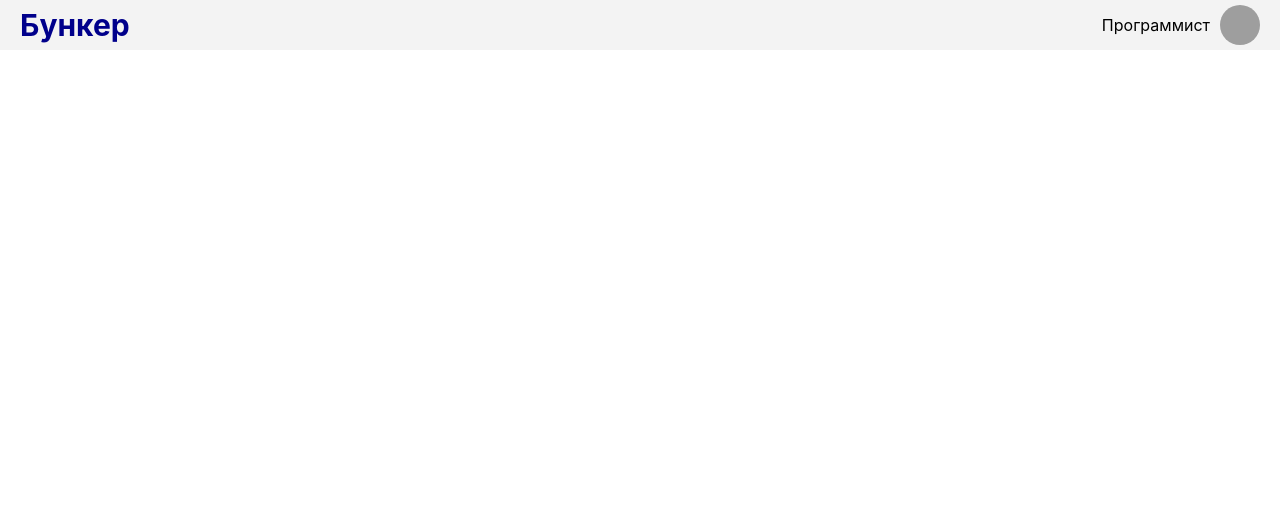
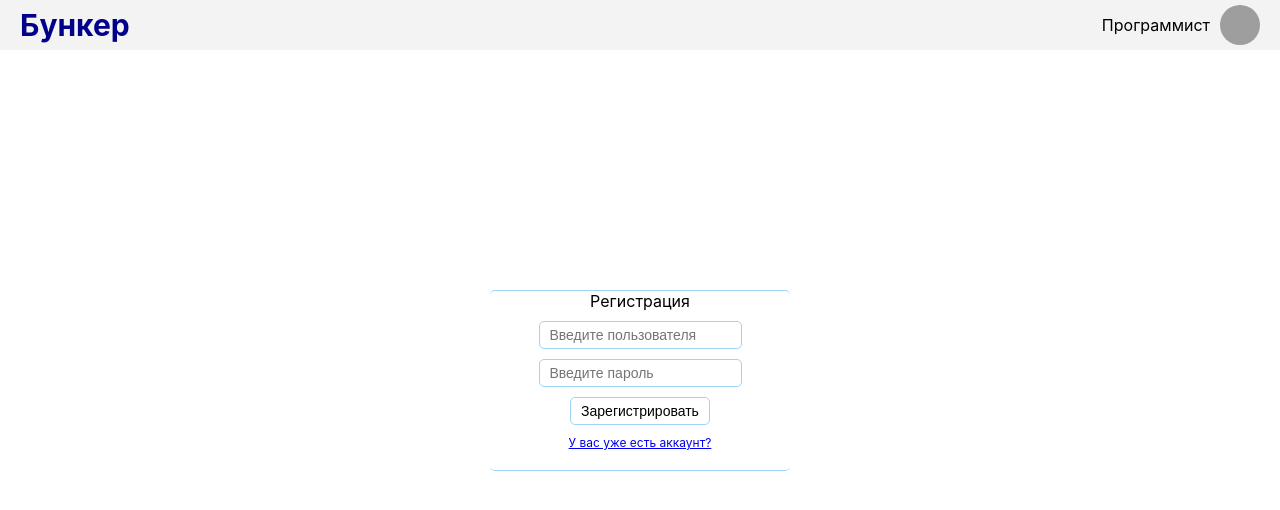
Before and after one commit to ProSysYo/bunker, a React (Create React App) app in the folder client/: page /login in a window 1280 px wide. Shown: the top 510 px of the page. Built offline with nearby package versions, Linux system fonts and the light colour scheme; grey boxes are pictures that could not be loaded.

Commit message:
editing the registration page

```diff
--- a/client/src/App.css
+++ b/client/src/App.css
@@ -1,5 +1,11 @@
 .container{
   display: flex;
+}
+
+.containerCenter{
+  display: flex;
+  align-items: center;
+  justify-content: center;
 }
 
 .pages{
@@ -10,3 +16,24 @@
   text-decoration: none;
   color: inherit;
 }
+
+input{
+  outline: none;
+  border: 1px solid rgb(159, 212, 243);
+  font-size: 14px;
+  padding: 5px 10px 5px 10px;
+  border-radius: 5px;
+}
+
+button{
+  border: 1px solid rgb(159, 212, 243);
+  padding: 5px 10px 5px 10px;
+  background-color: inherit;
+  border-radius: 5px;
+  font-size: 14px;
+}
+
+button:hover{
+  cursor: pointer;
+  background-color: rgba(159, 212, 243, 0.1);
+}
--- a/client/src/App.js
+++ b/client/src/App.js
@@ -5,7 +5,7 @@ import { useSelector } from "react-redux";
 import Topbar from "./components/Topbar/Topbar"
 import Sidebar from "./components/Sidebar/Sidebar"
 import Home from "./pages/Home/Home"
-import Registration from "./pages/Registration"
+import Registration from "./pages/Registration/Registration"
 
 function App() {
     const isLoggedIn = useSelector(state => state.auth.isLoggedIn)
@@ -18,22 +18,18 @@ function App() {
                     <Sidebar />
                     <div className="pages">
                         <Switch>
-                            <Route exact path="/">
-                                <Home />
-                            </Route>
-                            <Route path="/registration">
-                                <Registration />
-                            </Route>
+                            <Route exact path="/" component={Home}/>
+                            <Redirect to='/'/>
                         </Switch>
                     </div>
 
                 </div>
                 :
-                <div>
+                <div className="containerCenter">
                     <Switch>
-                        <Route path="/registration">
-                            <Registration />
-                        </Route>
+                        <Route path="/registration" component={Registration}/>
+                        <Route path="/login" component={Registration}/>
+                        <Redirect to='/registration'/>
                     </Switch>
                 </div>
             }
--- a/client/src/pages/Registration.jsx
+++ /dev/null
@@ -1,20 +0,0 @@
-import React, { useState } from 'react'
-import { useDispatch } from 'react-redux'
-import { registration } from '../redux/actions/auth'
-
-const Registration = () => {
-    const [username, setUsername] = useState("")
-    const [password, setPassword] = useState("")
-    const dispatch = useDispatch()
-
-    return (
-        <div className='authorization'>
-            <div>Регистрация</div>
-            <input value={username} onChange={(e)=>setUsername(e.target.value)} type="text" placeholder="Введите пользователя..."/>
-            <input value={password} onChange={(e)=>setPassword(e.target.value)} type="password" placeholder="Введите пароль..."/>
-            <button onClick={() => dispatch(registration(username, password))}>Войти</button>
-        </div>
-    );
-}
-
-export default Registration
--- /dev/null
+++ b/client/src/pages/Registration/Registration.css
@@ -0,0 +1,27 @@
+.registration{
+    display: flex;
+    align-items: center;
+    justify-content: center;
+    margin-top: 30vh;
+    flex-direction: column;
+    border-radius: 5px;
+    border-bottom: 1px solid rgb(159, 212, 243);
+    border-top: 1px solid rgb(159, 212, 243);
+    width: 300px;
+}
+
+.registrationForm{
+    display: flex;
+    flex-direction: column;
+    margin: 10px 0 10px 0;
+    align-items: center;
+}
+
+.registrationForm>*{
+    margin-bottom: 10px;
+}
+
+.toLoginLink{
+    font-size: 12px;
+    margin-bottom: 10px;
+}
--- /dev/null
+++ b/client/src/pages/Registration/Registration.jsx
@@ -0,0 +1,42 @@
+import React, { useState } from 'react'
+import { useDispatch } from 'react-redux'
+import { Link } from 'react-router-dom'
+
+import { registration } from '../../redux/actions/auth'
+
+import './Registration.css'
+
+const Registration = () => {
+    const [username, setUsername] = useState("")
+    const [password, setPassword] = useState("")
+    const dispatch = useDispatch()
+
+    return (
+        <div className="registration">
+            <div className="registrationTitle">Регистрация</div>
+            <form className="registrationForm">
+                <input
+                    value={username}
+                    onChange={(e) => setUsername(e.target.value)}
+                    type="text" placeholder="Введите пользователя"
+                />
+                <input
+                    value={password}
+                    onChange={(e) => setPassword(e.target.value)}
+                    type="password" placeholder="Введите пароль"
+                />
+                <button
+                    onClick={() => dispatch(registration(username, password))}
+                    type="submit"
+                >
+                    Зарегистрировать
+                </button>
+                <Link to="/login" className="toLoginLink">
+                    <span>У вас уже есть аккаунт?</span>
+                </Link>
+            </form>
+        </div>
+    );
+}
+
+export default Registration
```
